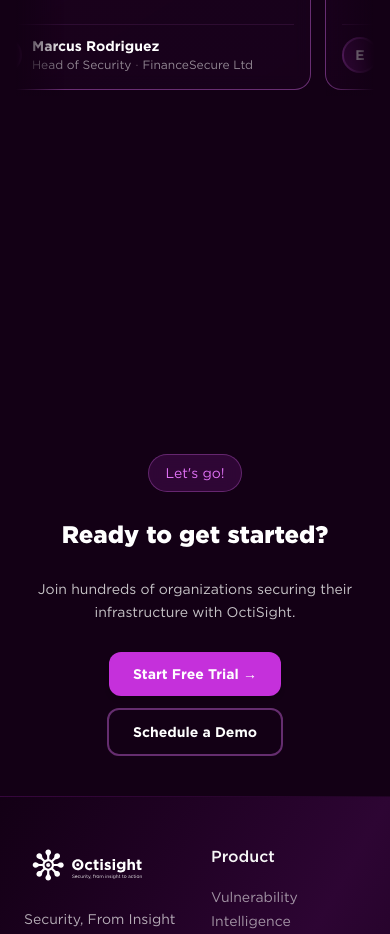
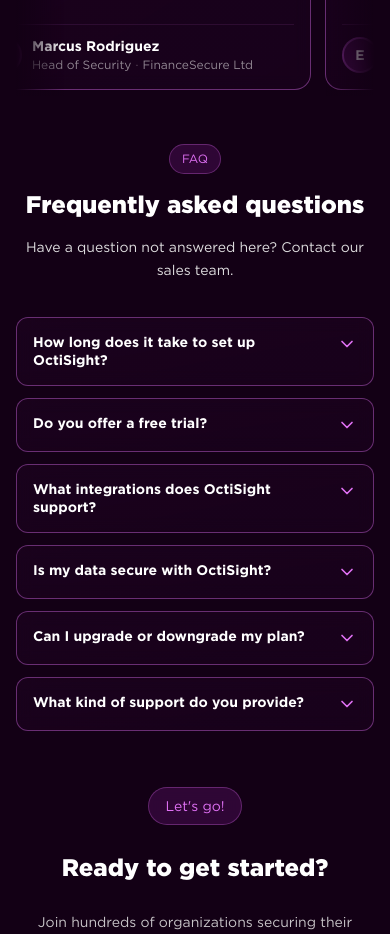
Before and after one commit to OctiCode/octisight-landing-page, a Next.js app in the folder client/: page / in a window 390 px wide. Shown: the part 5720-6654 px from the top of the page. Built offline with nearby package versions, Linux system fonts and the light colour scheme.

Commit message:
OS-13 Implement FAQSection with accordion functionality | add FAQ section to home page | adjust ReviewsSection padding for better spacing

```diff
--- a/client/src/app/page.tsx
+++ b/client/src/app/page.tsx
@@ -7,6 +7,7 @@
 import Navbar from "../components/layout/Navbar";
 import Footer from "../components/layout/Footer";
 import ReviewsSection from "@/components/sections/home/ReviewsSection";
+import FAQSection from "@/components/sections/home/FAQSection";
 
 export default function Home() {
 	return (
@@ -18,6 +19,7 @@
 			<WhySection />
 			<PricingSection />
 			<ReviewsSection />
+			<FAQSection />
 			<CTASection />
 			<Footer />
 		</div>
--- a/client/src/components/sections/home/FAQSection.tsx
+++ b/client/src/components/sections/home/FAQSection.tsx
@@ -1,3 +1,80 @@
+"use client";
+
+import { faqSection } from "@/content/home";
+import { ChevronDown } from "lucide-react";
+import { useState } from "react";
+
 export default function FAQSection() {
-	return <section></section>;
+	const [openId, setOpenId] = useState<string | null>(null);
+
+	const toggleFaq = (id: string) => {
+		setOpenId(openId === id ? null : id);
+	};
+
+	return (
+		<section className="relative w-full py-4 sm:py-6 md:py-8">
+			<div className="relative z-10 mx-auto max-w-7xl px-4 sm:px-6">
+				<div className="flex flex-col items-center justify-center gap-3 sm:gap-4 w-full text-center">
+					<div className="inline-flex">
+						<span className="px-3 py-1.5 sm:px-4 sm:py-2 rounded-full bg-primary/40 border border-light-contrast/30 text-light-contrast text-xs sm:text-sm font-book backdrop-blur-sm">
+							{faqSection.headerTitle}
+						</span>
+					</div>
+
+					<h2 className="text-2xl sm:text-3xl md:text-4xl lg:text-5xl font-black leading-tight text-white max-w-4xl mt-1 mb-1">
+						{faqSection.title}
+					</h2>
+
+					<p className="text-sm sm:text-base md:text-lg text-text/90 max-w-2xl leading-relaxed px-1">
+						{faqSection.paragraph}
+					</p>
+
+					<div className="w-full mt-6 sm:mt-8 md:mt-10">
+						<div className="grid grid-cols-1 md:grid-cols-2 gap-3 sm:gap-4 md:gap-5 items-start">
+							{faqSection.faqs.map((faq) => {
+								const isOpen = openId === faq.id;
+
+								return (
+									<div
+										key={faq.id}
+										className="relative bg-gradient-to-br from-primary/10 to-contrast/20 backdrop-blur-sm border border-light-contrast/40 rounded-xl overflow-hidden hover:border-light-contrast/70 transition-colors duration-300"
+									>
+										<button
+											type="button"
+											onClick={() => toggleFaq(faq.id)}
+											className="w-full text-left p-4 sm:p-5 md:p-6 flex items-start justify-between gap-3 cursor-pointer"
+											aria-expanded={isOpen}
+										>
+											<span className="text-white font-bold text-sm sm:text-base leading-tight flex-1">
+												{faq.question}
+											</span>
+											<ChevronDown
+												className={`w-5 h-5 text-light-contrast shrink-0 transition-transform duration-300 ${
+													isOpen ? "rotate-180" : ""
+												}`}
+											/>
+										</button>
+
+										<div
+											className={`grid transition-all duration-300 ease-in-out ${
+												isOpen ? "grid-rows-[1fr]" : "grid-rows-[0fr]"
+											}`}
+										>
+											<div className="overflow-hidden">
+												<div className="px-4 sm:px-5 md:px-6 pb-4 sm:pb-5 md:pb-6 pt-0">
+													<p className="text-text/75 text-left text-sm sm:text-base leading-relaxed">
+														{faq.answer}
+													</p>
+												</div>
+											</div>
+										</div>
+									</div>
+								);
+							})}
+						</div>
+					</div>
+				</div>
+			</div>
+		</section>
+	);
 }
--- a/client/src/components/sections/home/ReviewsSection.tsx
+++ b/client/src/components/sections/home/ReviewsSection.tsx
@@ -170,7 +170,7 @@
 	}, []);
 
 	return (
-		<section className="relative w-full min-h-[calc(100vh-4rem)] sm:h-auto py-8 sm:py-10 md:py-14">
+		<section className="relative w-full pt-8 sm:pt-10 md:pt-14 pb-4 sm:pb-6 md:pb-8">
 			<div className="relative z-10 mx-auto max-w-7xl h-full px-4 sm:px-6 flex items-center">
 				<div className="flex flex-col items-center justify-center gap-3 sm:gap-4 w-full text-center py-4 sm:py-6">
 					<div className="inline-flex">
```
